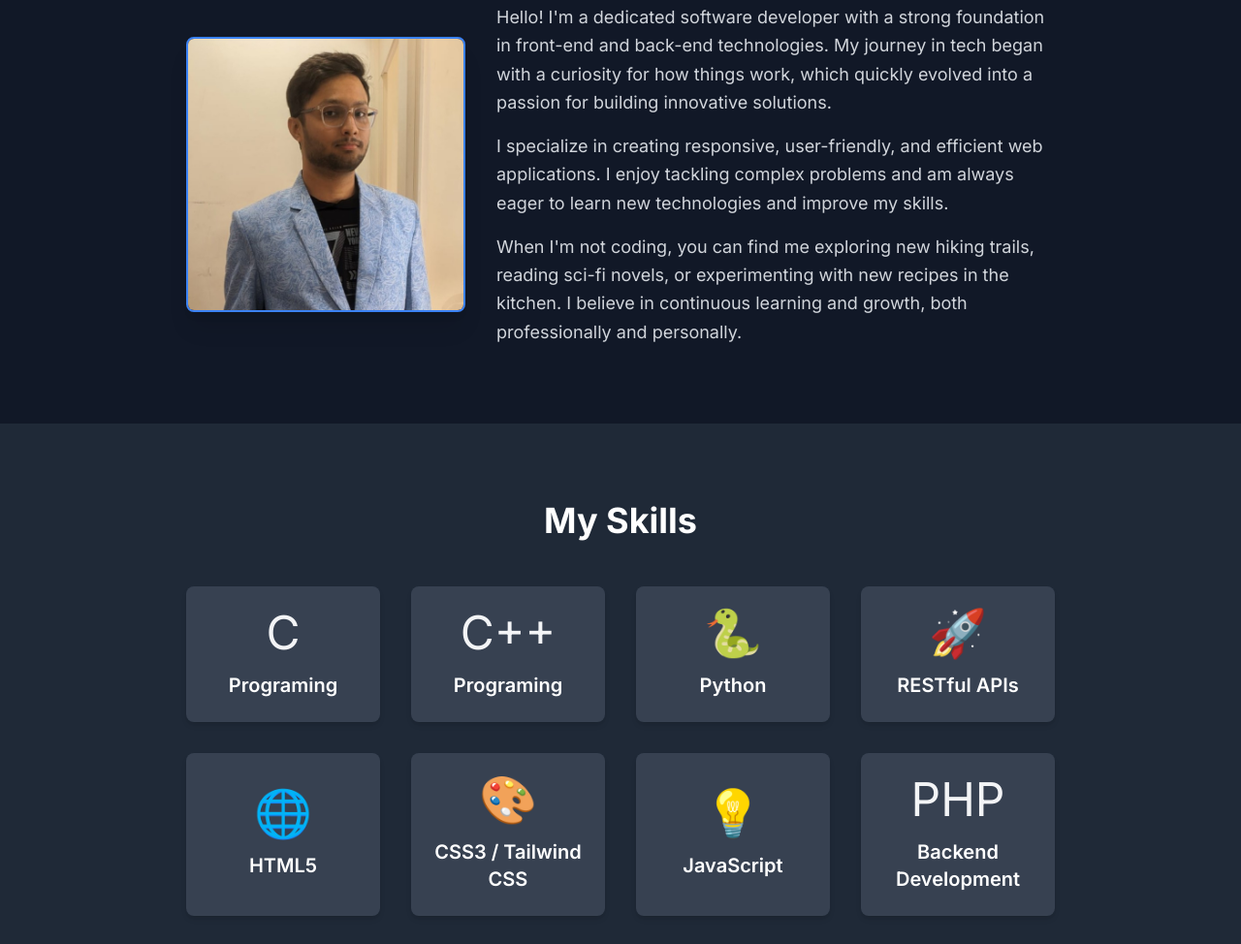
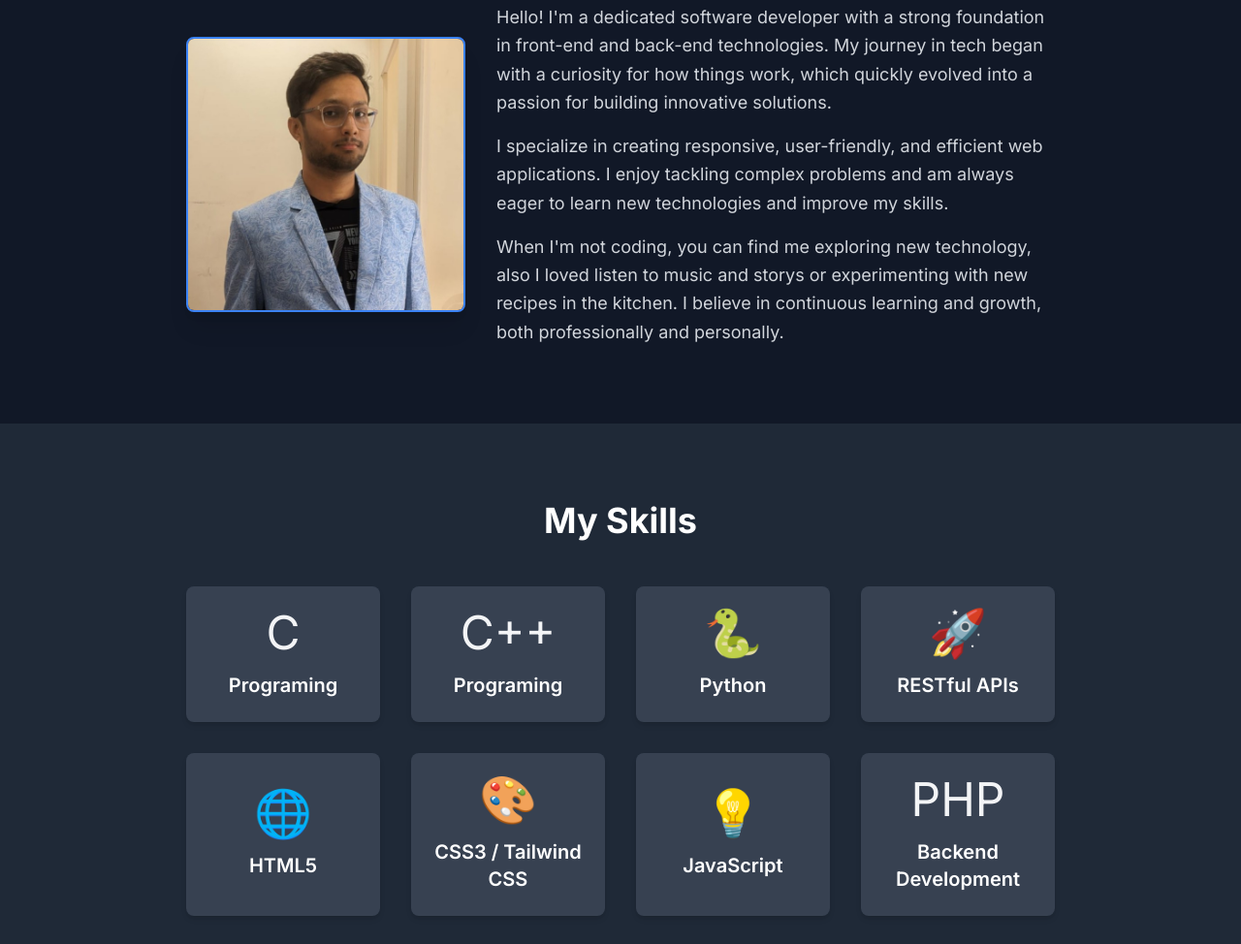
Before and after one commit to Mr-BishalMondal/Bishal-Mondal---Portfolio, a plain HTML site: page index.html in a window 1280 px wide. Shown: the part 965-1939 px from the top of the page at 97% size. Drawn offline with nearby package versions, Linux system fonts and the light colour scheme.

Commit message:
Update index.html

```diff
--- a/index.html
+++ b/index.html
@@ -110,7 +110,7 @@
                         tackling complex problems and am always eager to learn new technologies and improve my skills.
                     </p>
                     <p>
-                        When I'm not coding, you can find me exploring new hiking trails, reading sci-fi novels, or
+                        When I'm not coding, you can find me exploring new technology, also I loved listen to music and storys or
                         experimenting with new recipes in the kitchen. I believe in continuous learning and growth, both
                         professionally and personally.
                     </p>
```
